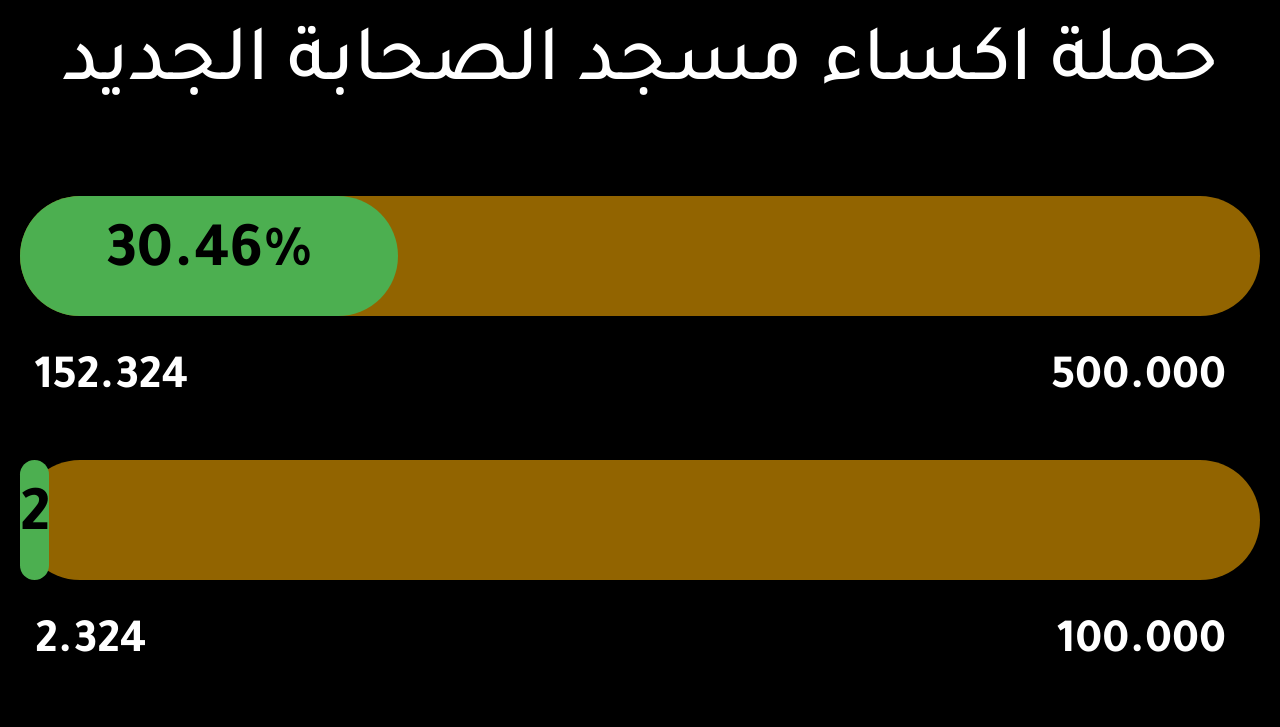
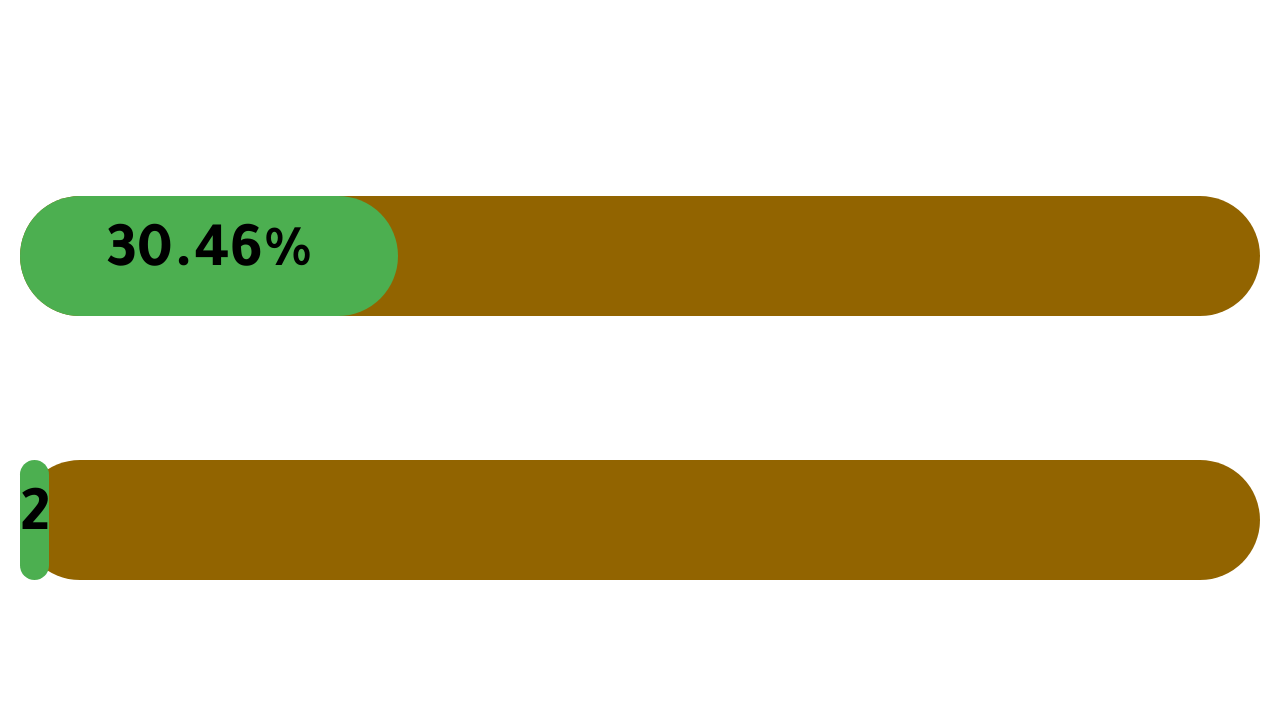
Before and after one commit to Mhd009/alsahabba-donation, a plain HTML site: page index.html in a window 1280 px wide. Drawn offline with nearby package versions, Linux system fonts and the light colour scheme.

Commit message:
Update index.html

```diff
--- a/index.html
+++ b/index.html
@@ -12,8 +12,10 @@
         @import url('https://fonts.googleapis.com/css2?family=Tajawal:wght@200;300;400;500;700;800;900&display=swap');
 
         body {
-            background: #000000;
             font-family: "Tajawal";
+            overflow: hidden;
+            margin: 0;
+            padding: 20px;
         }
 
         .progress-container {
@@ -36,12 +38,7 @@
             height: 15vh;
         }
 
-        body {
-            margin: 0;
-            padding: 20px;
-            /* background: #000; */
-            overflow: hidden;
-        }
+
 
         .particle {
             position: absolute;
```
